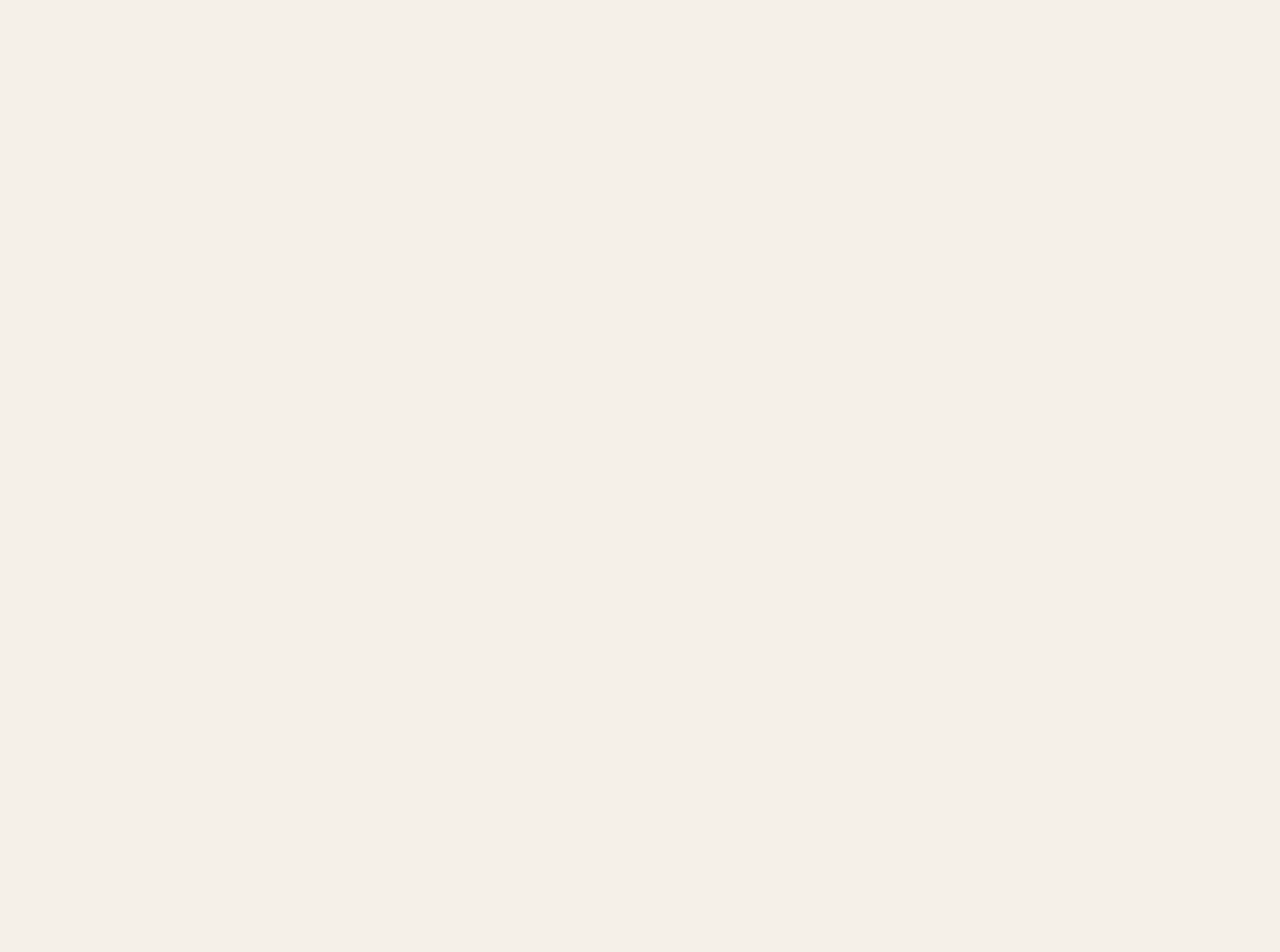
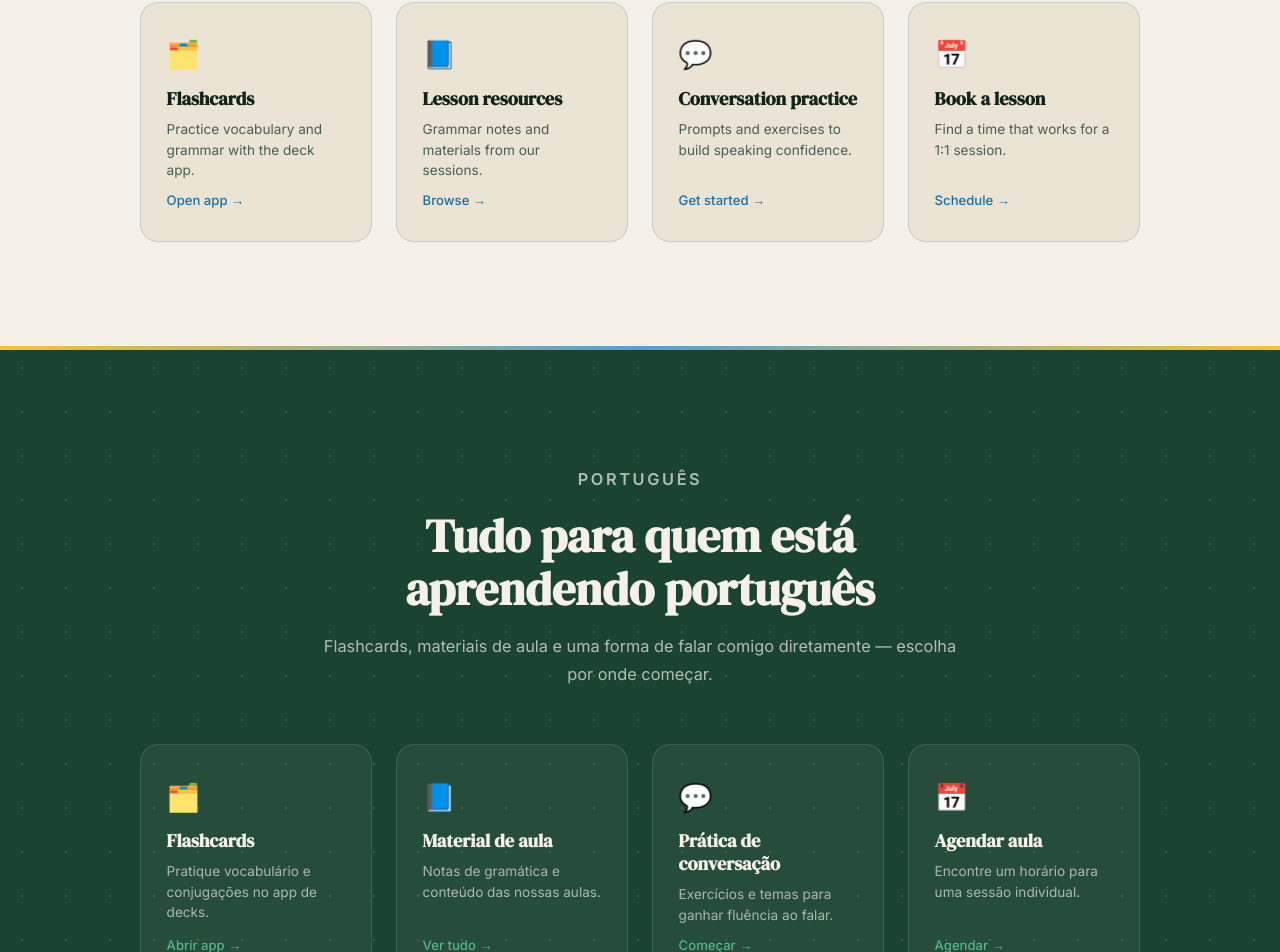
Before and after one commit to English-and-Portuguese-with-Trevor/english-portuguese-landing, a React (Vite) app: page / in a window 1280 px wide. Shown: the part 1892-2844 px from the top of the page. Before the commit the page ends 1626 px from the top, so only its background shows below. Built offline with nearby package versions, Linux system fonts and the light colour scheme.

Commit message:
Adds languages file with reusable LanguageSection component

```diff
--- a/src/App.css
+++ b/src/App.css
@@ -133,3 +133,86 @@
   right: 2%;
   transform: rotate(3deg);
 }
+
+
+/* ── LANGUAGE SECTIONS (shared) ────────────── */
+.lang-section { padding: 6.5rem 3rem; position: relative; }
+.lang-header { max-width: 640px; margin: 0 auto 3.5rem; text-align: center; }
+.lang-label {
+  font-size: 0.75rem; font-weight: 600; letter-spacing: 0.16em;
+  text-transform: uppercase; margin-bottom: 1rem;
+}
+.lang-header h2 {
+  font-family: var(--serif);
+  font-size: clamp(2rem, 4vw, 2.9rem);
+  line-height: 1.15;
+}
+.lang-header p { margin-top: 1rem; font-size: 1.02rem; line-height: 1.7; }
+.link-grid {
+  max-width: 1000px;
+  margin: 0 auto;
+  display: grid;
+  grid-template-columns: repeat(4, 1fr);
+  gap: 1.5rem;
+}
+.link-card {
+  border-radius: 18px;
+  padding: 1.9rem 1.6rem;
+  text-decoration: none;
+  display: flex;
+  flex-direction: column;
+  gap: 0.6rem;
+  transition: transform 0.25s ease, box-shadow 0.25s ease;
+}
+.link-card:hover { transform: translateY(-5px); }
+.link-icon { font-size: 1.7rem; }
+.link-card h3 { font-family: var(--serif); font-size: 1.15rem; line-height: 1.25; }
+.link-card span.desc { font-size: 0.85rem; line-height: 1.5; }
+.link-arrow { margin-top: auto; font-size: 0.82rem; font-weight: 500; }
+
+/* English — light band, sky accent */
+.lang-english { background: var(--cream); }
+.lang-english .lang-label { color: var(--sky); }
+.lang-english .lang-header h2 { color: var(--ink); }
+.lang-english .lang-header p { color: var(--bark); }
+.lang-english .link-card {
+  background: var(--cream-mid);
+  border: 1px solid rgba(26,110,160,0.18);
+}
+.lang-english .link-card:hover {
+  border-color: rgba(26,110,160,0.4);
+  box-shadow: 0 16px 40px rgba(26,110,160,0.15);
+}
+.lang-english .link-card h3 { color: var(--ink); }
+.lang-english .link-card span.desc { color: var(--bark); }
+.lang-english .link-arrow { color: var(--sky); }
+
+/* Portuguese — dark band, gold/leaf accent */
+.lang-portuguese { background: var(--forest); overflow: hidden; }
+.lang-portuguese::before {
+  content: '';
+  position: absolute; inset: 0;
+  background-image: radial-gradient(circle, rgba(244,196,48,0.18) 1px, transparent 1px);
+  background-size: 44px 44px;
+  pointer-events: none;
+}
+.lang-portuguese::after {
+  content: '';
+  position: absolute; top: 0; left: 0; right: 0; height: 4px;
+  background: linear-gradient(90deg, var(--gold), var(--sky-light), var(--gold));
+}
+.lang-portuguese .lang-label { color: var(--gold); }
+.lang-portuguese .lang-header h2 { color: var(--cream); }
+.lang-portuguese .lang-header p { color: rgba(245,240,232,0.7); }
+.lang-portuguese .link-grid { position: relative; z-index: 1; }
+.lang-portuguese .link-card {
+  background: rgba(255,255,255,0.05);
+  border: 1px solid rgba(255,255,255,0.1);
+}
+.lang-portuguese .link-card:hover {
+  border-color: rgba(244,196,48,0.35);
+  box-shadow: 0 16px 40px rgba(0,0,0,0.3);
+}
+.lang-portuguese .link-card h3 { color: var(--cream); }
+.lang-portuguese .link-card span.desc { color: rgba(245,240,232,0.65); }
+.lang-portuguese .link-arrow { color: var(--leaf); }
--- a/src/App.jsx
+++ b/src/App.jsx
@@ -1,5 +1,5 @@
 import { useState } from 'react'
-
+import { languages } from './data/languages.js'
 import Nav from './components/Nav.jsx'
 import Hero from './components/Hero.jsx'
 import About from './components/About.jsx'
@@ -15,7 +15,9 @@ function App() {
       <Nav />
       <Hero />
       <About />
-      <LanguageSection />
+      {languages.map((l) => (
+        <LanguageSection language={l} key={l.key} />
+      ))}
       <Footer />
     </>
   )
--- a/src/components/LanguageSection.jsx
+++ b/src/components/LanguageSection.jsx
@@ -1,7 +1,27 @@
-export default function LanguageSection() {
-    return(
-        <section>
-            <h1>Language Section placeholder</h1>
+export default function LanguageSection({ language}) {
+    const { sectionId, variant, label, heading, description, links, lang } = language
+
+    return (
+        <section
+          className={`lang-section ${variant === 'dark' ? 'lang-portuguese' : 'lang-english'}`}
+          id={sectionId}
+          lang={lang}
+          >
+            <div className="lang-header">
+                <p className="lang-label">{label}</p>
+                <h2>{heading}</h2>
+                <p>{description}</p>
+            </div>
+            <div className="link-grid">
+                {links.map((link) => (
+                    <a className="link-card" href={link.href} key={link.title}>
+                        <span className="link-icon">{link.icon}</span>
+                        <h3>{link.title}</h3>
+                        <span className="desc">{link.desc}</span>
+                        <span className="link-arrow">{link.cta}</span>
+                    </a>
+                ))}
+            </div>
         </section>
     )
 }
```
